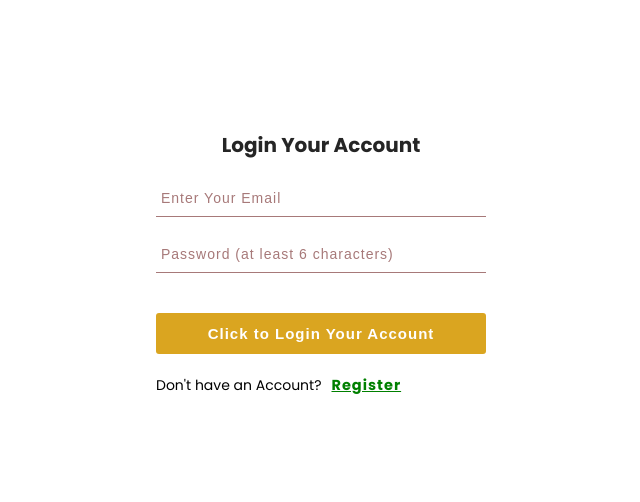
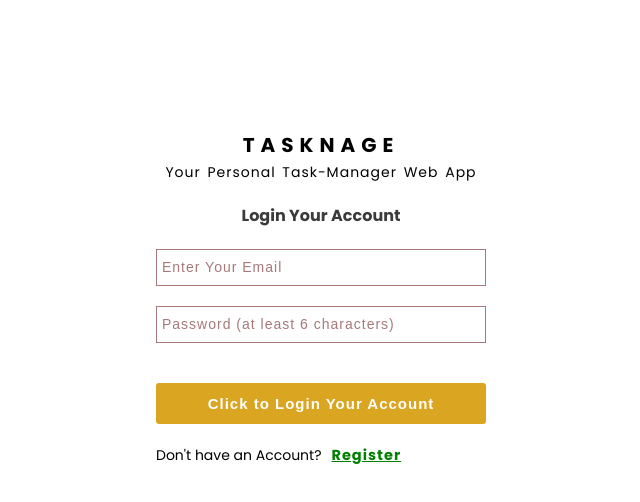
Before and after one commit to ibktommy/TaskNage, a React (Create React App) app: page /login in a window 1280 px wide. Shown: the top 502 px of the page, without its empty margins (319-959 px from the left). Built offline with nearby package versions, Linux system fonts and the light colour scheme; no server answers.

Commit message:
Create Header component

```diff
--- /dev/null
+++ b/src/components/Header.js
@@ -0,0 +1,12 @@
+import React from 'react'
+
+const Header = () => {
+  return (
+    <h2>
+      <span>Tasknage</span>
+      <span>Your Personal Task-Manager Web App</span>
+    </h2>
+  )
+}
+
+export default Header
--- a/src/index.css
+++ b/src/index.css
@@ -74,7 +74,7 @@ h2 {
 h2 span:nth-child(1) {
   font-size: 2rem;
   text-transform: uppercase;
-  letter-spacing: 1rem;
+  letter-spacing: .6rem;
 }
 
 h2 span:nth-child(2) {
@@ -390,10 +390,14 @@ input::placeholder {
   margin-top: 30%;
 }
 
+.form-main input {
+  border: .1rem solid #a77979;
+}
+
 .form-title {
   text-align: center;
-  font-size: 2rem;
-  color: #252525;
+  font-size: 1.6rem;
+  color: #3b3b3b;
 }
 
 .form-error {
--- a/src/pages/Home.js
+++ b/src/pages/Home.js
@@ -3,6 +3,7 @@ import { useGlobalAppContext } from '../context/context'
 import ErrorModal from '../components/ErrorModal'
 import Inputs from '../components/Inputs'
 import TaskList from '../components/TaskList'
+import Header from '../components/Header'
 
 
 const Home = () => {
@@ -12,10 +13,8 @@ const Home = () => {
     <>
       {!error && <ErrorModal />
       }
-      <h2>
-        <span>Tasknage</span>
-        <span>Your Personal Task-Manager Web App</span>
-      </h2>
+
+      <Header />
 
       <Inputs />
 
--- a/src/pages/Login.js
+++ b/src/pages/Login.js
@@ -1,5 +1,6 @@
 import React, { useEffect, useState } from 'react'
 import { Link, useNavigate } from 'react-router-dom'
+import Header from '../components/Header'
 import { useFirebaseContext } from '../context/firebaseContext'
 
 const Login = () => {
@@ -39,13 +40,14 @@ const Login = () => {
 
   return (
     <main className='form-main'>
+      <Header />
       <h3 className='form-title'>Login Your Account</h3>
 
       {firebaseError && <p className='form-error'>{firebaseError}</p>}
 
       <form onSubmit={formSubmitHandler}>
         <div className="username">
-          <input type="text" placeholder='Enter Your Email' value={email} onChange={(e) => setEmail(e.target.value)} />
+          <input type="login" placeholder='Enter Your Email' value={email} onChange={(e) => setEmail(e.target.value)} />
         </div>
         <div className="password">
           <input type="password" placeholder='Password (at least 6 characters)' value={password} onChange={(e) => setPassword(e.target.value)} />
--- a/src/pages/Register.js
+++ b/src/pages/Register.js
@@ -1,6 +1,7 @@
-import React, { useEffect, useState } from 'react'
+import React, { useState } from 'react'
 import { useNavigate, Link } from 'react-router-dom'
 import { useFirebaseContext } from '../context/firebaseContext'
+import Header from '../components/Header'
 
 const Register = () => {
   const [email, setEmail] = useState('')
@@ -47,13 +48,14 @@ const Register = () => {
 
   return (
     <main className='form-main'>
+      <Header />
       <h3 className='form-title'>Register Your Account</h3>
 
       {firebaseError && <p className='form-error'>{firebaseError}</p>}
 
       <form onSubmit={formSubmitHandler}>
         <div className="username">
-          <input type="text" placeholder='Enter Your Email' value={email} onChange={(e) => setEmail(e.target.value)} />
+          <input type="email" placeholder='Enter Your Email' value={email} onChange={(e) => setEmail(e.target.value)} />
         </div>
         <div className="password">
           <input type="password" placeholder='Password (at least 6 characters)' value={password} onChange={(e) => setPassword(e.target.value)} />
```
